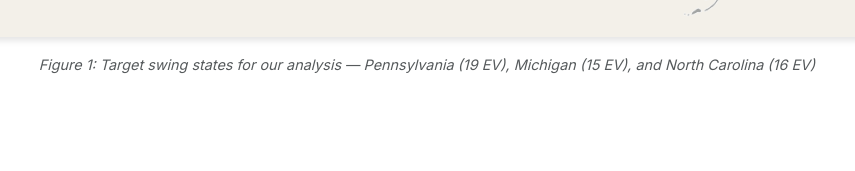
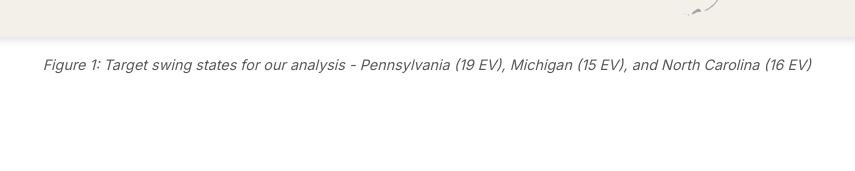
Before and after one commit to AntoniCzolgowski/Data-Mining-Project-Group-1, a plain HTML site: page docs/index.html in a window 1280 px wide. Shown: the part 1449-1620 px from the top of the page, 213-1068 px from the left. Drawn offline with Linux system fonts and the light colour scheme.

Commit message:
small change

```diff
--- a/docs/index.html
+++ b/docs/index.html
@@ -66,7 +66,7 @@
 
         <figure style="margin: var(--spacing-lg) 0; text-align: center;">
           <img src="images/figures/swing_states_map.png" alt="Map of continental United States highlighting Pennsylvania, Michigan, and North Carolina as target swing states for analysis" style="max-width: 100%; border-radius: var(--border-radius); box-shadow: var(--shadow-md);">
-          <figcaption style="margin-top: var(--spacing-sm); color: var(--cu-dark-gray); font-size: 0.9rem; font-style: italic;">Figure 1: Target swing states for our analysis — Pennsylvania (19 EV), Michigan (15 EV), and North Carolina (16 EV)</figcaption>
+          <figcaption style="margin-top: var(--spacing-sm); color: var(--cu-dark-gray); font-size: 0.9rem; font-style: italic;">Figure 1: Target swing states for our analysis - Pennsylvania (19 EV), Michigan (15 EV), and North Carolina (16 EV)</figcaption>
         </figure>
 
       </div>
```
